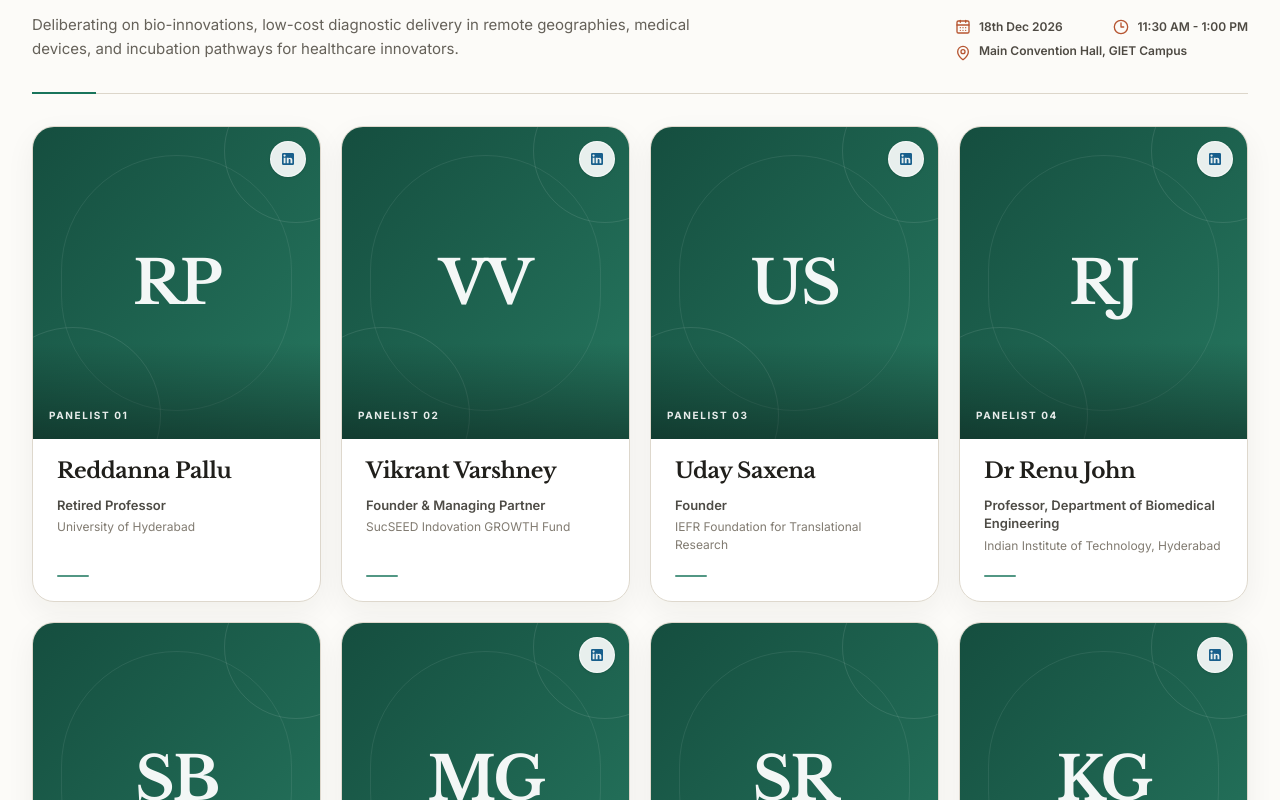
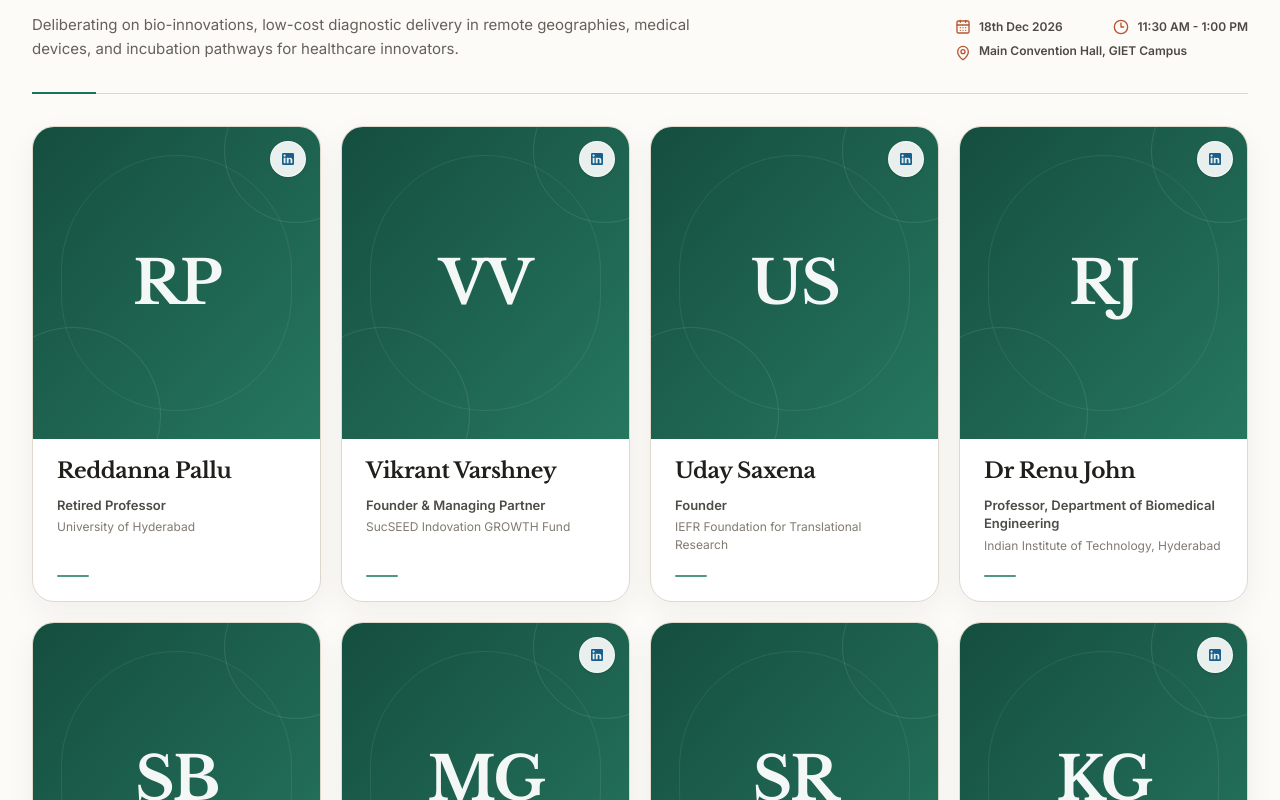
Before and after one commit to comapny230-code/ISF-Main-Port, a Next.js app: page /speakers in a window 1280 px wide. Shown: the part 1740-2540 px from the top of the page. Built offline with nearby package versions, Linux system fonts and the light colour scheme; no server answers.

Commit message:
style(speakers): remove panelist number badge overlay from cards

```diff
--- a/src/components/speakers/RoundtableShowcase.tsx
+++ b/src/components/speakers/RoundtableShowcase.tsx
@@ -140,10 +140,6 @@ export function RoundtableShowcase({ className = "" }: RoundtableShowcaseProps)
                         </div>
                       )}
 
-                      <div className="pointer-events-none absolute inset-x-0 bottom-0 h-16 sm:h-24 bg-gradient-to-t from-black/45 sm:from-black/40 to-transparent" />
-                      <span className="absolute bottom-2 left-2 sm:bottom-4 sm:left-4 text-[8px] sm:text-[10px] font-bold uppercase tracking-[0.1em] sm:tracking-[0.16em] text-white/90">
-                        Panelist {String(index + 1).padStart(2, "0")}
-                      </span>
 
                       {panelist.linkedinUrl && (
                         <a
```
